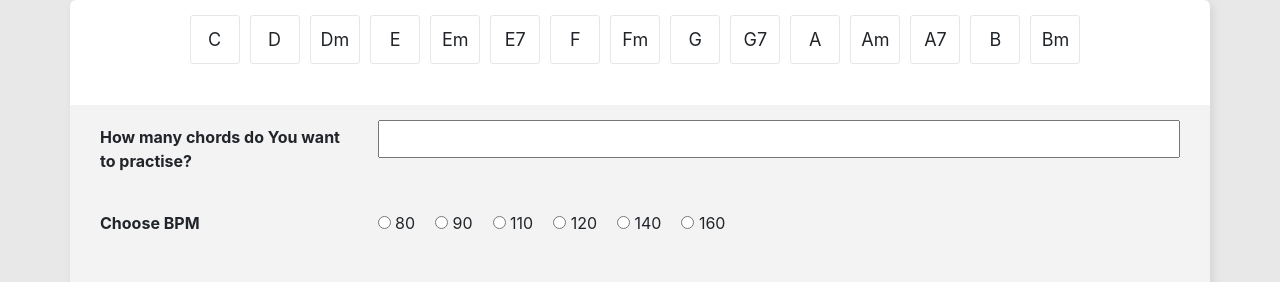
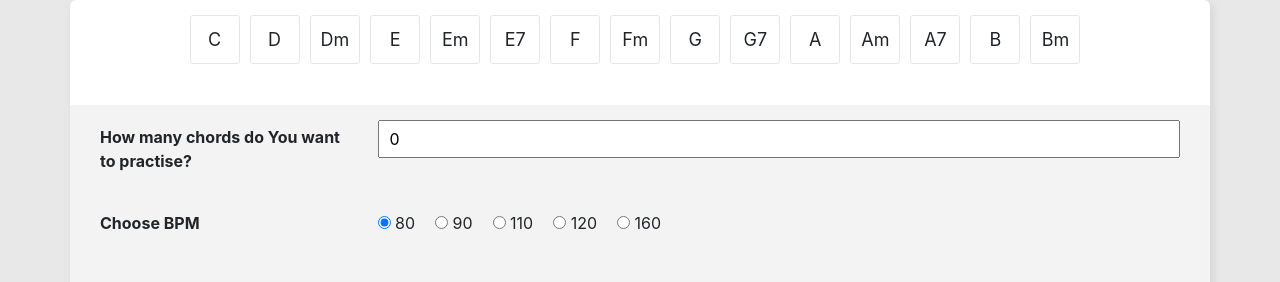
Before and after one commit to AndKorbiel/Chords-Progression-App, a React (Create React App) app: page / in a window 1280 px wide. Shown: the top 282 px of the page. Built offline with nearby package versions, Linux system fonts and the light colour scheme.

Commit message:
14-03-19

```diff
--- a/src/App.js
+++ b/src/App.js
@@ -3,30 +3,31 @@ import './App.css';
 import Arrows from './arrow.js';
 import RadioButton from './radio-button.js';
 
+// const x = (id, value) => ({ id, value })
+
 const CHORDS = ['C', 'D', 'Dm', 'E', 'Em', 'E7', 'F', 'Fm', 'G', 'G7', 'A', 'Am', 'A7', 'B', 'Bm']
+const DEFAULT_STRUMMING_PATTERN = [{id: '1', value: 'down'}, {id: '1and', value: 'down'}, {id: '2', value: 'down'}, {id: '2and', value: 'down'}, {id: '3', value: 'down'}, {id: '3and', value: 'down'}, {id: '4', value: 'down'}, {id: '4and', value: 'down'},]
+const BPM_OPTIONS = [80, 90, 110, 120, 160]
 
 class App extends Component {
-
-  constructor(props) {
-    super(props);
-    this.child = React.createRef();
-  }
 
   state = {
     pickedRandomChords: [],
     randomChord: '',
     nextRandomChord: '',
     chordsQuantity: 0,
-    BPM: 3000,
-    strummingPattern: [{id: '1', value: 'down'}, {id: '1and', value: 'down'}, {id: '2', value: 'down'}, {id: '2and', value: 'down'}, {id: '3', value: 'down'}, {id: '3and', value: 'down'}, {id: '4', value: 'down'}, {id: '4and', value: 'down'},],
+    bpm: '80',
+    strummingPattern: DEFAULT_STRUMMING_PATTERN,
     errorMessage: '',
     started: 'Start',
   }
 
+  child = React.createRef();
+  currentBPM = 3000
   interval = null
 
   getNumberOfChords = (e) => {
-    let number = e.target.value;
+    let number = Number(e.target.value);
     if (number <= 12) {
       this.setState({
           chordsQuantity: number,
@@ -43,30 +44,33 @@ class App extends Component {
 
   getBPM = (e) => {
     let value = e.target.value;
-    let currentBPM = 3000
 
     switch(value) {
       case '80' :
-        currentBPM = 3000
+        this.currentBPM = 3000
         break;
       case '90' :
-        currentBPM = 2668
+        this.currentBPM = 2668
         break
       case '110' :
-        currentBPM = 2180
+        this.currentBPM = 2180
         break
       case '120' :
-        currentBPM = 2000
+        this.currentBPM = 2000
         break
       case '140' :
-        currentBPM = 1716
+        this.currentBPM = 1716
         break
       case '160' :
-        currentBPM = 1500
+        this.currentBPM = 1500
     }
 
     this.setState({
-      BPM: currentBPM
+      bpm: value
+    }, () => {
+      if (this.interval) {
+        this.pickChords()
+      }
     })
 
   }
@@ -116,12 +120,16 @@ class App extends Component {
 
         this.child.current.arrowHighlight()
 
-    }, this.state.BPM);
+    }, this.currentBPM);
 
   }
 
   render() {
     const { pickedChords, BPM, strummingPattern } = this.state;
+
+// input
+// this.props.onChange - istienej taki props w inpucie
+// this.props.onChange(event) - wywola onchange podajac event jaki zaszedl gdy zajdzie
 
     return (
       <div className="App container">
@@ -142,20 +150,22 @@ class App extends Component {
                 <span className="error">{this.state.errorMessage}</span>
               </div>
               <div className="col-sm-12 col-md-9">
-                <input type="number" onChange={e => this.getNumberOfChords(e)} />
+                <input type="number" onChange={this.getNumberOfChords} value={this.state.chordsQuantity} />
               </div>
             </div>
             <div className="option-row row">
               <div className="col-sm-12 col-md-3">
               <label>Choose BPM</label>
               </div>
-              <div className="col-sm-12 col-md-9" onChange={e => this.getBPM(e)}>
-                <input type="radio" name="bpm" value="80" /> <span className="radio-val">80</span>
-                <input type="radio" name="bpm" value="90" /> <span className="radio-val">90</span>
-                <input type="radio" name="bpm" value="110" /> <span className="radio-val">110</span>
-                <input type="radio" name="bpm" value="120" /> <span className="radio-val">120</span>
-                <input type="radio" name="bpm" value="140" /> <span className="radio-val">140</span>
-                <input type="radio" name="bpm" value="160" /> <span className="radio-val">160</span>
+              <div className="col-sm-12 col-md-9" onChange={this.getBPM}>
+              {BPM_OPTIONS.map((element) => {
+                return (
+                  <React.Fragment key={`bmp_${element}`}>
+                    <input type="radio" name="bpm" value={element} checked={element == this.state.bpm} />
+                    <span className="radio-val"> {element}</span>
+                  </React.Fragment>
+                )
+              })}
               </div>
             </div>
             <div className="option-row row">
@@ -176,7 +186,7 @@ class App extends Component {
             </div>
           </div>
           <div id="player" className="col-sm-12">
-          <Arrows BPM={BPM} strummingPattern={strummingPattern} ref={this.child} />
+          <Arrows BPM={this.currentBPM} strummingPattern={strummingPattern} ref={this.child} />
             <p className="displayed-chord">{this.state.randomChord}
               <span className="next-displayed-chord">{this.state.nextRandomChord}</span>
             </p>
```
